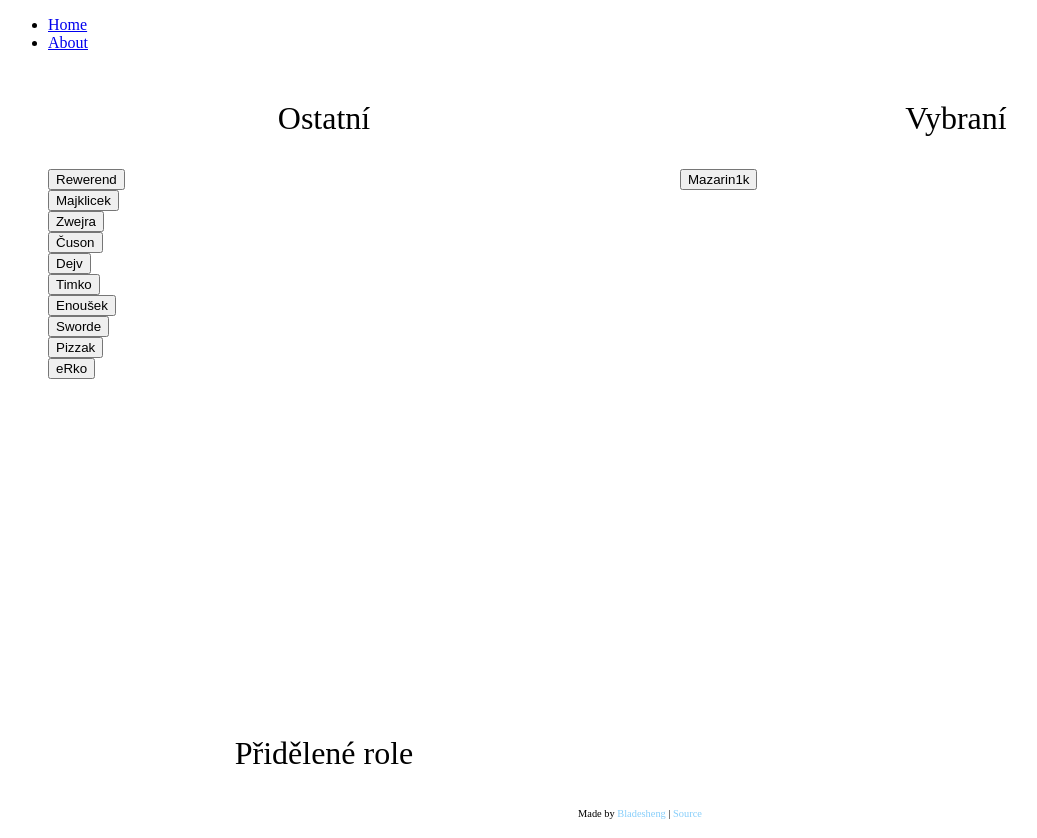
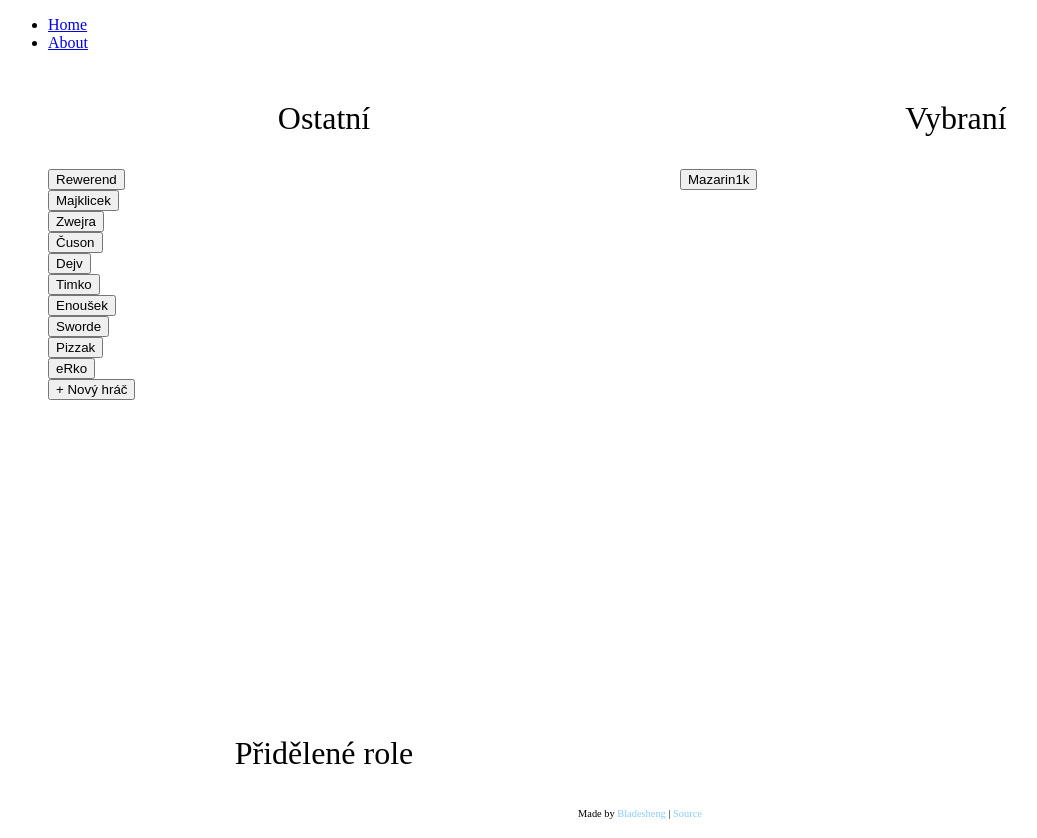
Before and after one commit to Bladesheng/dread-hunger-rolepicker, a SvelteKit app: page / in a window 1280 px wide. Shown: the whole page, without its empty margins (0-1037 px from the left). Built offline with nearby package versions, Linux system fonts and the light colour scheme.

Commit message:
Add EditableButton for creating new players

```diff
--- /dev/null
+++ b/src/routes/EditableButton.svelte
@@ -0,0 +1,55 @@
+<script lang="ts">
+  // Button that changes into input element on click.
+  // Changes back to button on focus loss / esc keypress / enter keypress.
+
+  import { Players } from "$lib/stores/players";
+
+  let editing = false;
+  let inputValue: string;
+
+  function autofocus(element: HTMLInputElement) {
+    element.focus();
+  }
+
+  function startEdit() {
+    editing = true;
+  }
+
+  function endEdit(textToSave?: string) {
+    editing = false;
+
+    if (textToSave) {
+      Players.createNew(inputValue);
+    }
+
+    inputValue = ""; // clean up the input element
+  }
+
+  function handleKeyup(event: KeyboardEvent) {
+    const key = event.code;
+
+    if (key === "Escape") {
+      endEdit(); // force cancel by omitting inputValue
+    } else if (key === "Enter" || key === "NumpadEnter") {
+      endEdit(inputValue);
+    }
+  }
+</script>
+
+<div>
+  {#if editing}
+    <input
+      use:autofocus
+      bind:value={inputValue}
+      on:keyup={handleKeyup}
+      on:blur={() => {
+        endEdit(inputValue); // save input value on focus loss
+      }}
+    />
+  {:else}
+    <button on:click={startEdit}>+ Nový hráč</button>
+  {/if}
+</div>
+
+<style>
+</style>
--- a/src/routes/Unselected.svelte
+++ b/src/routes/Unselected.svelte
@@ -2,6 +2,7 @@
   import { flip } from "svelte/animate";
   import { send, receive, flipSettings } from "./animations";
 
+  import EditableButton from "./EditableButton.svelte";
   import { Players, type IPlayer } from "$lib/stores/players";
 
   function selectPlayer(player: IPlayer) {
@@ -28,6 +29,8 @@
         </button>
       </li>
     {/each}
+
+    <EditableButton />
   </ol>
 </section>
 
```
